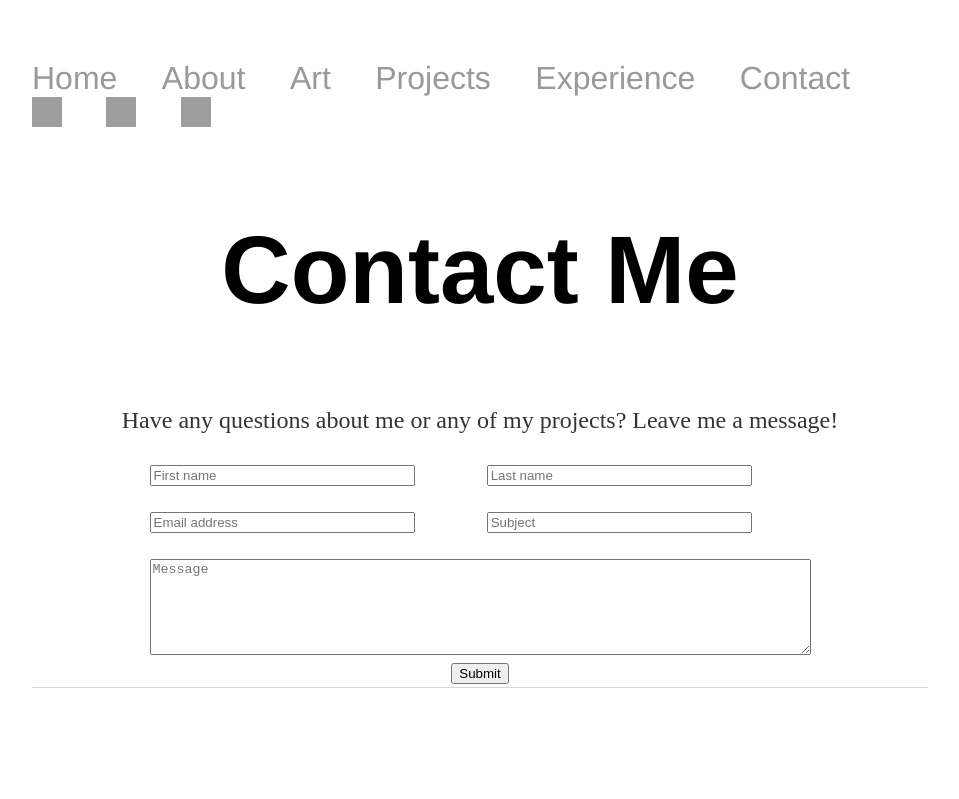
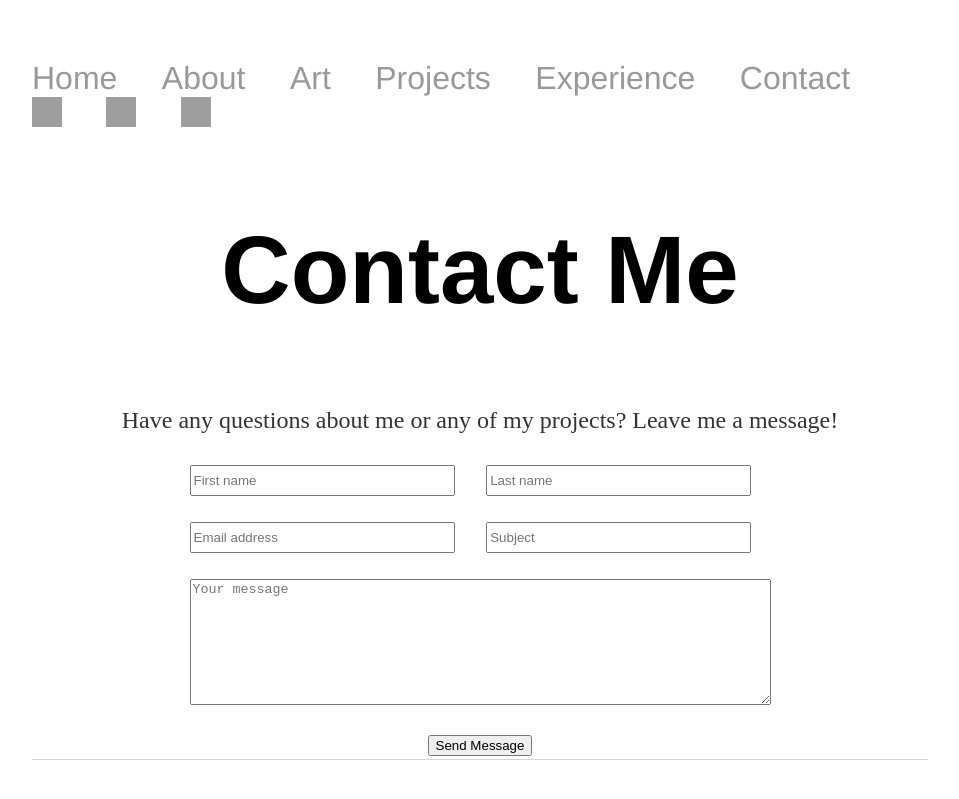
Before and after one commit to jhltsang/jhltsang.github.io, a Jekyll site: the page built from contact/index.html, in a window 1280 px wide. Shown: the top 799 px of the page, without its empty margins (160-1119 px from the left). Built offline with Jekyll 4.4.1, drawn with Linux system fonts in a browser that asks for light colours; grey boxes are pictures that could not be loaded.

Commit message:
Update index.html

```diff
--- a/contact/index.html
+++ b/contact/index.html
@@ -8,15 +8,15 @@ title: Jessica Tsang
 </div><!-- /.blurb -->
 
 <center><form name="htmlform" method="post" action="html_form_send.php">
-<table width="8px">
+<table width="540px">
 
 </tr>
 <tr>
   <td valign="top">
-  <input type="text" name="first_name" placeholder="First name" maxlength="50" size="30">
+  <input type="text" name="first_name" placeholder="First name" maxlength="50" size="30" style="height:25px">
   <td>&nbsp;</td>
   <td valign="top">
-  <input  type="text" name="last_name" placeholder="Last name" maxlength="50" size="30">
+  <input  type="text" name="last_name" placeholder="Last name" maxlength="50" size="30" style="height:25px">
  </td>
 </tr>
 
@@ -28,11 +28,11 @@ title: Jessica Tsang
 
 <tr>
  <td valign="top">
-  <input  type="text" name="email" placeholder="Email address" maxlength="80" size="30">
+  <input  type="text" name="email" placeholder="Email address" maxlength="80" size="30" style="height:25px">
   </td>
   <td>&nbsp;</td>
   <td valign="top">
-  <input  type="text" name="subject" placeholder="Subject" maxlength="50" size="30">
+  <input  type="text" name="subject" placeholder="Subject" maxlength="50" size="30" style="height:25px">
  </td>
 </tr>
 
@@ -44,13 +44,19 @@ title: Jessica Tsang
 
 <tr>
  <td colspan="3" valign="top">
-  <textarea  name="message" placeholder="Message" maxlength="1000" cols="80" rows="6"></textarea>
+  <textarea  name="message" placeholder="Your message" maxlength="1000" cols="70" rows="8"></textarea>
  </td>
 </tr>
 
 <tr>
+  <td>&nbsp;</td>
+  <td>&nbsp;</td>
+  <td>&nbsp;</td>
+</tr>
+
+<tr>
  <td colspan="3" style="text-align:center">
-  <input type="submit" value="Submit">
+  <input type="submit" value="Send Message">
  </td>
 </tr>
 </table>
```
